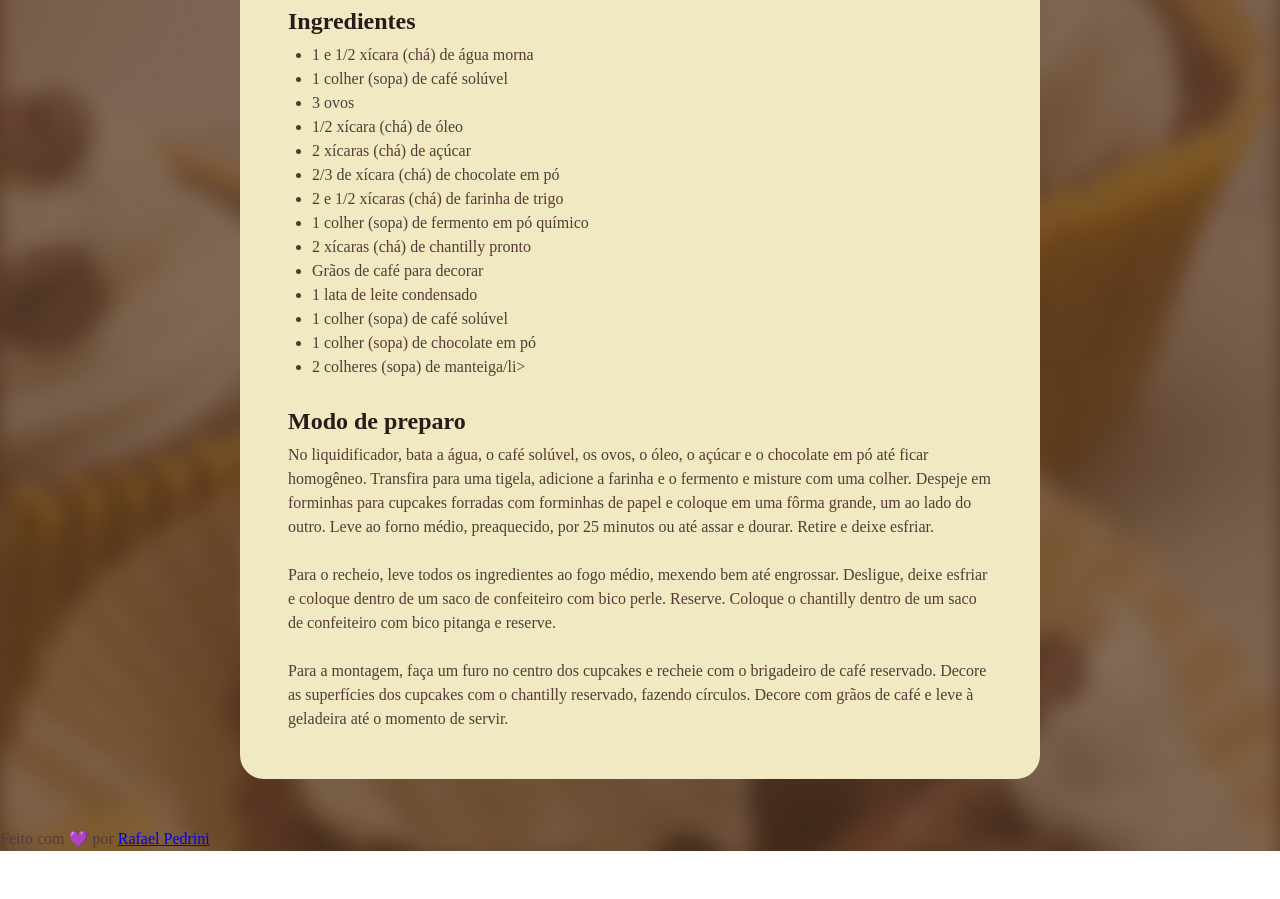
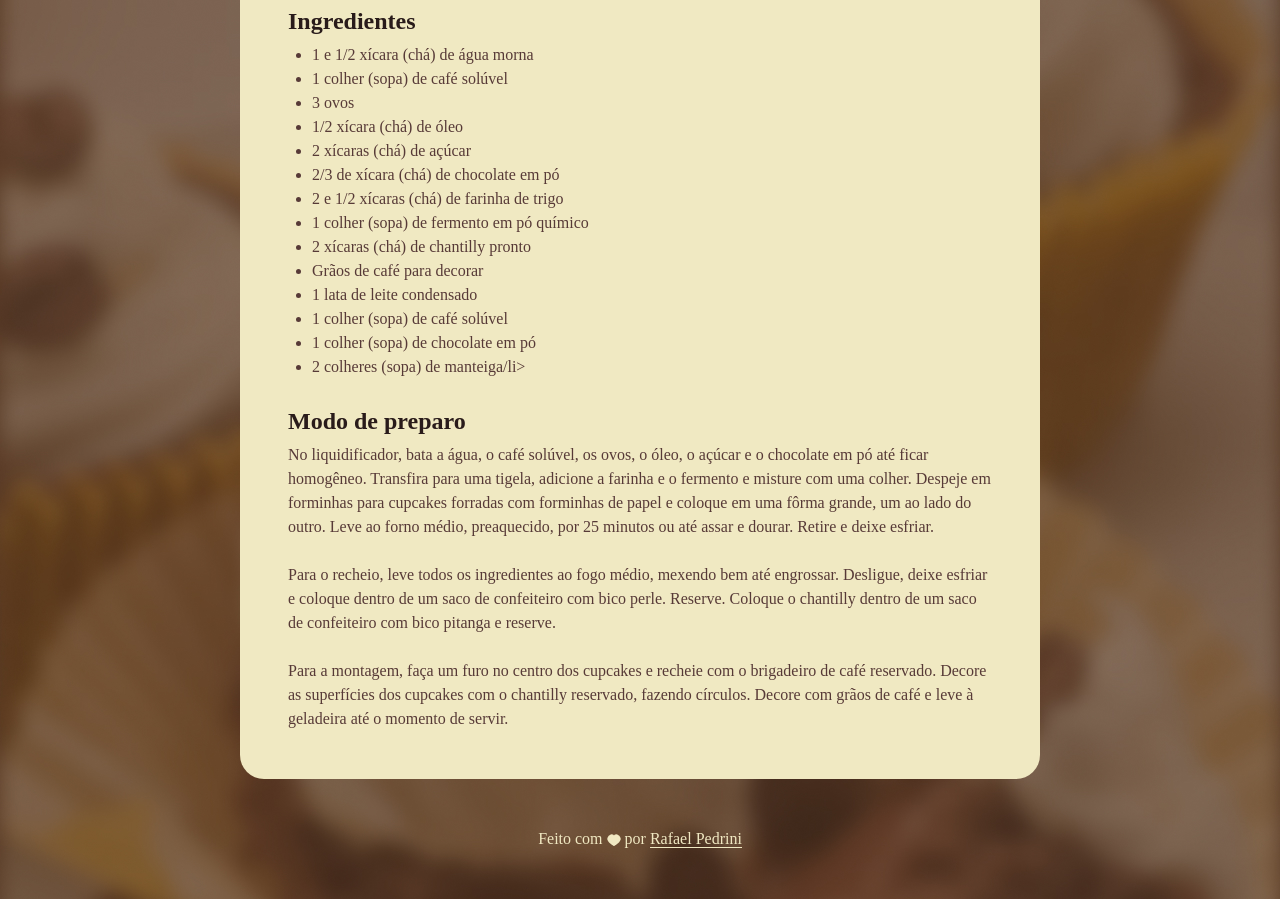
Before and after one commit to rafaelrhp/Pagina-de-Receita, a plain HTML site: page index.html in a window 1280 px wide. Shown: the part 337-1236 px from the top of the page. Before the commit the page ends 1188 px from the top, so only its background shows below. Drawn offline with Linux system fonts and the light colour scheme; a web font is replaced by a local one.

Commit message:
add: Adicionando o footer

```diff
--- a/index.html
+++ b/index.html
@@ -67,8 +67,10 @@
     </div>
     <footer>
       <p>
-        Feito com 💜 por
-        <a href="https://github.com/rafaelrhp">Rafael Pedrini</a>
+        Feito com <img src="./assets/heart.svg" alt="Coração" /> por
+        <a href="https://github.com/rafaelrhp" target="_blank" rel="noopener"
+          >Rafael Pedrini</a
+        >
       </p>
     </footer>
   </body>
--- a/style.css
+++ b/style.css
@@ -58,3 +58,24 @@ h2 {
 ul {
   padding-left: 24px;
 }
+
+footer {
+  color: #f0e8c2;
+  text-align: center;
+  padding-bottom: 48px;
+}
+
+footer img {
+  vertical-align: middle;
+}
+
+footer a {
+  color: #f0e8c2;
+  text-decoration: none;
+  border-bottom: 1px solid #f0e8c2;
+}
+
+footer a:hover {
+  color: #ffffff;
+  border-bottom: 1px solid #ffffff;
+}
```
Also changed, not shown: assets/heart.svg (added).
